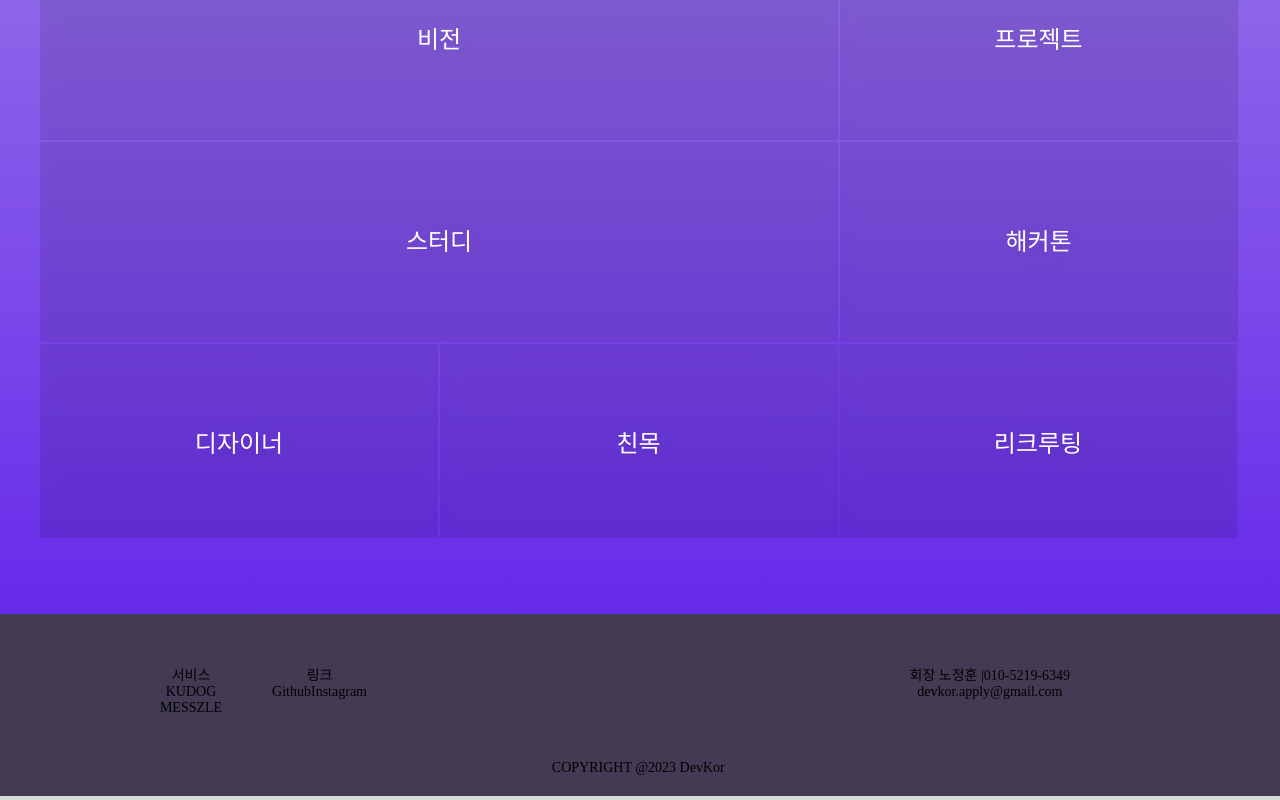
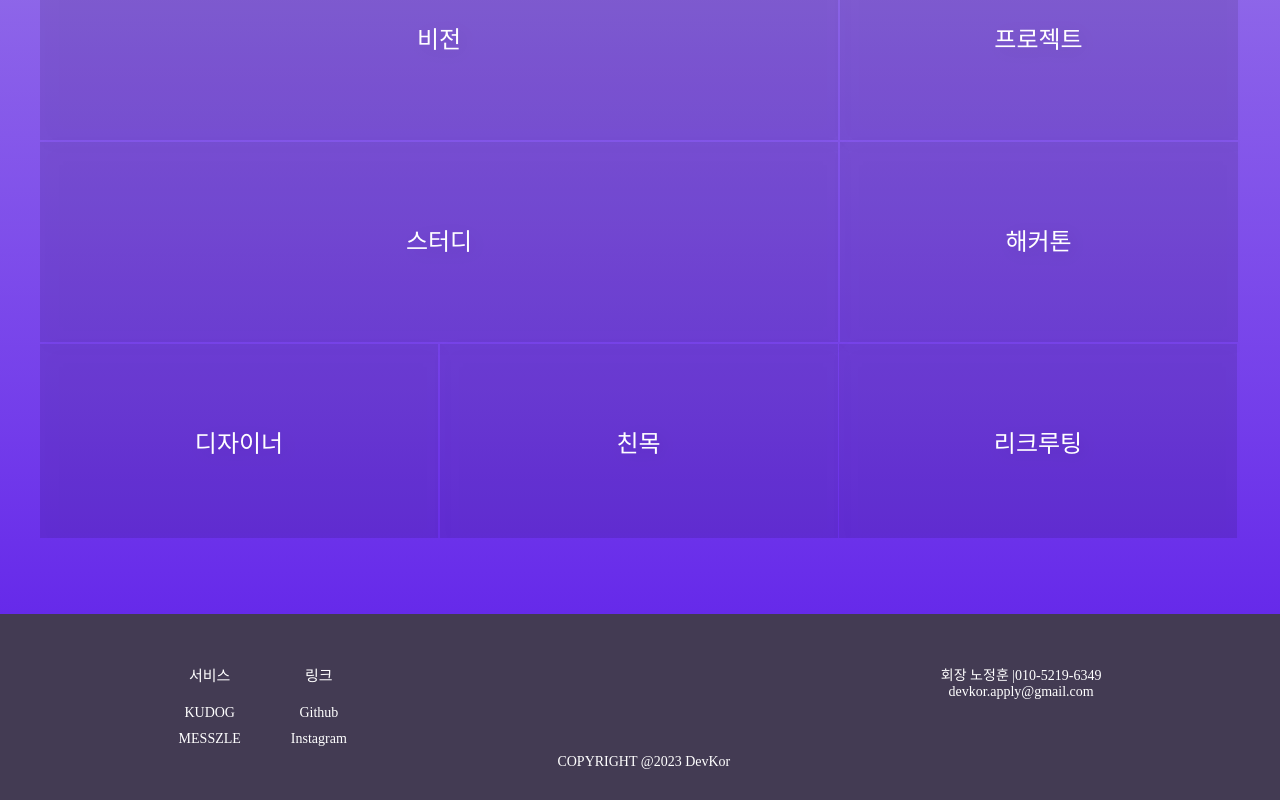
Before and after one commit to DevKor-github/devkor-web-front, a Next.js app in the folder devkor_web_front/: page / in a window 1280 px wide. Shown: the part 564-1364 px from the top of the page. Built offline with nearby package versions, Linux system fonts and the light colour scheme; a web font is replaced by a local one.

Commit message:
fix: footer css

```diff
--- a/devkor_web_front/src/components/main_page/FooterPresentation.tsx
+++ b/devkor_web_front/src/components/main_page/FooterPresentation.tsx
@@ -12,9 +12,6 @@ const FooterPresentation: React.FC<FooterPresentationProps> = ({
 }) => {
     return (
         <FooterContainer>
-            <div className="row">
-                <div className="col-md-1"></div>
-            </div>
             <div className="row">
                 <div className="col-md-3">
                     <div className="footer-title">서비스</div>
@@ -46,25 +43,17 @@ const FooterPresentation: React.FC<FooterPresentationProps> = ({
             </div>
             <div className="row">
                 <div className="col-md-3">
-                    <br></br>
-                    <br></br>
-                    <br></br>
-                    <br></br>
-                    <br></br>
-                    <br></br>
-                    <div className="footer-text">COPYRIGHT @2023 DevKor</div>
+                    <div className="footer-text copyright">
+                        COPYRIGHT @2023 DevKor
+                    </div>
                 </div>
             </div>
-
             <div className="row">
                 <div className="col-md-3">
                     <div className="footer-text">
                         회장 노정훈 |010-5219-6349 <br /> devkor.apply@gmail.com
                     </div>
                 </div>
-            </div>
-            <div className="row">
-                <div className="col-md-3"></div>
             </div>
         </FooterContainer>
     );
@@ -80,6 +69,8 @@ const FooterContainer = styled.footer`
     display: flex;
     flex-wrap: wrap;
     justify-content: space-between;
+    padding-left: 12%;
+    padding-right: 12%;
 
     .row {
         display: flex;
--- a/devkor_web_front/src/pages/_app.tsx
+++ b/devkor_web_front/src/pages/_app.tsx
@@ -1,4 +1,5 @@
 import "@/styles/globals.css";
+import "@/styles/Footer.css";
 import type { AppProps } from "next/app";
 
 export default function App({ Component, pageProps }: AppProps) {
--- a/devkor_web_front/src/styles/Footer.css
+++ b/devkor_web_front/src/styles/Footer.css
@@ -1,40 +1,36 @@
-
 .footer-container {
-  background-color: #433B53;
+    background-color: #433b53;
     padding-top: 50px;
     padding-bottom: 20px;
     font-size: 14px;
-
-
 }
 
 .footer-title {
     font-size: 15px;
     font-weight: 500;
     margin-bottom: 20px;
-  color:#FFFFFF;
-
+    color: #ffffff;
 }
-
-
 
 .footer-text {
     margin-bottom: 10px;
-  color:#FFFFFF;
-  /*display: inline-block;
-  width: 50%;*/
+    color: #ffffff;
+}
+
+.copyright {
+    margin-top: 90px;
 }
 
 .footer-link {
     display: block;
     margin-bottom: 10px;
-  color: #FFFFFF;
+    color: #ffffff;
     text-decoration: none;
 }
 
 .footer-link:hover {
     text-decoration: underline;
-  color: #FFFFFF;
+    color: #ffffff;
 }
 
 /*.footer-service-text {
@@ -48,5 +44,5 @@
 
 .footer-link-text a {
     margin-bottom: 10px;
-  color: #FFFFFF;
+    color: #ffffff;
 }
```
Lines whose indentation alone changed are shown as unchanged.
